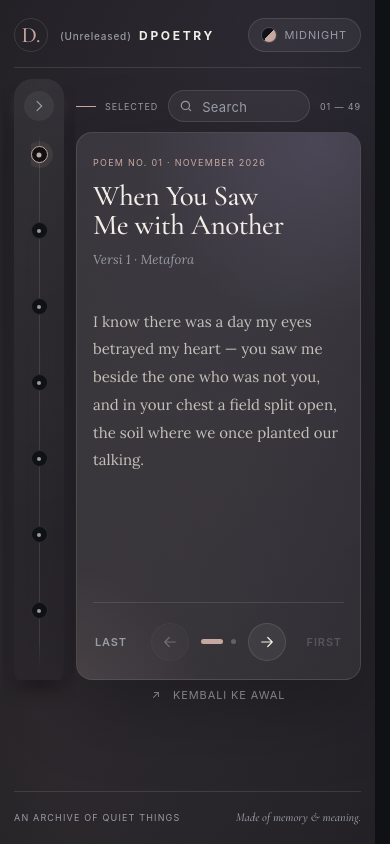
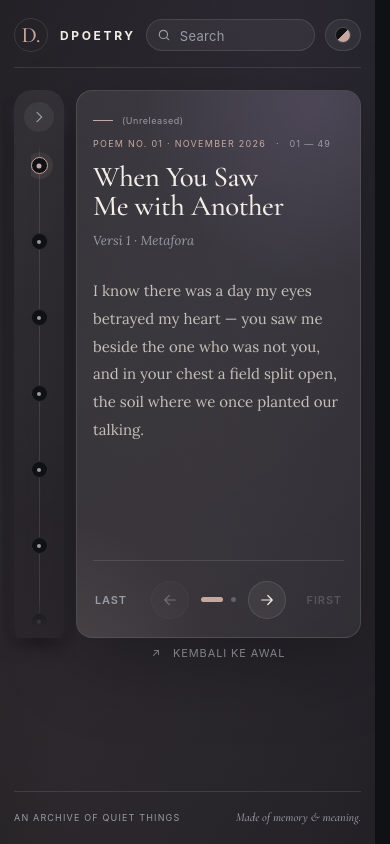
Before and after one commit to abdani/dpoetry, a plain HTML site: page index.html in a window 390 px wide. Drawn offline with nearby package versions, Linux system fonts and the light colour scheme.

Commit message:
Move search to the header, "(Unreleased)" into the card
- Header: D. DPOETRY | search | theme (theme button is swatch-only on phones)
- "(Unreleased)" label sits top-left inside the card, above "POEM NO."
- Poem counter moves next to the date in the card kicker
- Rail aligned with the card's top and bottom edges
- Content area hidden until the first render so nothing jumps on load

Co-Authored-By: Claude Opus 5.5 <noreply@anthropic.com>

```diff
--- a/index.html
+++ b/index.html
@@ -1,5 +1,5 @@
 <!doctype html>
-<html lang="id">
+<html lang="id" class="boot">
 <head>
 <meta charset="utf-8">
 <meta name="viewport" content="width=device-width, initial-scale=1">
@@ -46,12 +46,11 @@ body{margin:0;min-height:100vh;color:var(--text);font-family:var(--sans);transit
 button{font:inherit;color:inherit}
 button:focus-visible{outline:2px solid var(--accent);outline-offset:4px}
 .app{--gutter:44px;--nav-w:270px;--rail-w:58px;--rail-scale:.2148;--nav-r:24px;--node:21px;--pad-r:20px;--pad-l:calc(var(--rail-w) / 2 - var(--node) / 2);--nav-gap:clamp(40px,6.5vw,100px);max-width:1440px;margin:auto;padding:28px var(--gutter) 34px;min-height:100vh;display:flex;flex-direction:column}
-.topbar{display:flex;align-items:center;justify-content:space-between;padding:3px 0 26px;border-bottom:1px solid var(--line)}
+.topbar{position:relative;z-index:30;display:flex;align-items:center;justify-content:space-between;gap:14px;padding:3px 0 26px;border-bottom:1px solid var(--line)} /* z-index: search results drop over the navbar and card */
 .brand{display:flex;align-items:center;gap:12px;text-decoration:none;color:var(--text)}
 .brand-mark{width:34px;height:34px;border:1px solid var(--line);border-radius:50%;display:grid;place-items:center;color:var(--accent);font-family:var(--display);font-size:22px}
 .brand-name{font-size:12px;letter-spacing:.22em;font-weight:650;white-space:nowrap}
-.brand-tag{font-size:10px;letter-spacing:.08em;font-weight:500;color:var(--muted);margin-right:.2em}
-.top-meta{display:flex;align-items:center;gap:20px;color:var(--muted);font-size:11px;letter-spacing:.12em;text-transform:uppercase}
+.top-meta{flex:1;min-width:0;display:flex;align-items:center;justify-content:flex-end;gap:20px;color:var(--muted);font-size:11px;letter-spacing:.12em;text-transform:uppercase}
 .theme-toggle,.icon-button{border:1px solid var(--line);background:var(--panel);border-radius:999px;display:inline-flex;align-items:center;justify-content:center;gap:8px;cursor:pointer;transition:background .25s,border-color .25s,transform .25s}
 .theme-toggle{padding:9px 13px;font-size:11px;letter-spacing:.08em}
 .theme-toggle:hover,.icon-button:hover{background:var(--panel-strong);border-color:color-mix(in srgb,var(--accent) 55%,var(--line))}
@@ -65,6 +64,9 @@ button:focus-visible{outline:2px solid var(--accent);outline-offset:4px}
 .theme-option[aria-pressed="true"]{background:color-mix(in srgb,var(--accent) 16%,transparent);font-weight:600}
 .theme-option .swatch{width:20px;height:20px}
 /* Layout reserves room for the floating navbar, so it never covers the poem */
+/* hidden until the first render + placeNav(): if the browser paints before the (large) script runs, the rail and the
+   placeholder card would visibly jump into place (measured: load CLS 0.13 on 1 of 3 loads) */
+.boot .layout{visibility:hidden}
 /* no transition here: animating padding re-lays out the whole reader every frame. setNav() slides the reader with a transform (FLIP) */
 .layout{display:flex;flex:1;padding:55px 0 40px calc(var(--nav-w) + var(--nav-gap))}
 .nav-collapsed .layout{padding-left:calc(var(--rail-w) + var(--nav-gap))}
@@ -114,15 +116,15 @@ button:focus-visible{outline:2px solid var(--accent);outline-offset:4px}
 .timeline-note{margin:34px 0 0 37px;padding-top:17px;border-top:1px solid var(--line);max-width:170px;color:var(--muted);font:italic 500 15px/1.6 var(--display)}
 /* right-aligned: the card's right edge lines up with the header (theme button) instead of floating in the middle */
 .reader{flex:1;min-width:0;max-width:880px;margin:0 0 0 auto;display:flex;flex-direction:column;justify-content:flex-start} /* top-aligned: a taller poem must not shift the column (the rail is aligned to it) */
-.reader-top{position:relative;z-index:5;display:flex;justify-content:space-between;align-items:center;gap:14px;margin-bottom:15px}
-.reader-tools{flex:1;min-width:0;display:flex;align-items:center;justify-content:flex-end;gap:14px}
+.collection-label.release-label{text-transform:none;letter-spacing:.06em;margin-bottom:12px} /* top-left inside the card, above "POEM NO." */
 /* Search: pill input next to the counter; results drop down over the card (max 4, 2-line snippet) */
-.search{flex:0 1 240px;min-width:0;height:34px;padding:0 12px;display:flex;align-items:center;gap:7px;border:1px solid var(--line);border-radius:999px;background:var(--panel);color:var(--muted);transition:border-color .25s,background .25s}
+.search{flex:0 1 220px;min-width:0;height:34px;padding:0 12px;display:flex;align-items:center;gap:7px;border:1px solid var(--line);border-radius:999px;background:var(--panel);color:var(--muted);transition:border-color .25s,background .25s}
 .search:focus-within{border-color:color-mix(in srgb,var(--accent) 60%,var(--line));background:var(--panel-strong)}
 .search svg{flex:none}
 .search input{flex:1;min-width:0;height:100%;border:0;background:none;outline:none;color:var(--text);font:13px var(--sans);letter-spacing:.02em}
 .search input::placeholder{color:var(--muted);font-size:13px} /* typed text stays 16px on phones (no iOS zoom); the hint matches the labels */
-.search-results{position:absolute;top:calc(100% + 8px);right:0;width:min(400px,100%);max-height:min(620px,calc(100dvh - 230px));overflow-y:auto;overscroll-behavior:contain;scrollbar-width:thin;padding:6px;border:1px solid var(--line);border-radius:16px;background:color-mix(in srgb,var(--bg) 92%,transparent);backdrop-filter:blur(18px);-webkit-backdrop-filter:blur(18px);box-shadow:var(--nav-shadow)}
+/* anchored to the header (the nearest positioned box); reset the header's uppercase label styling */
+.search-results{position:absolute;top:calc(100% + 8px);right:0;width:min(400px,100%);max-height:min(620px,calc(100dvh - 110px));text-transform:none;letter-spacing:normal;overflow-y:auto;overscroll-behavior:contain;scrollbar-width:thin;padding:6px;border:1px solid var(--line);border-radius:16px;background:color-mix(in srgb,var(--bg) 92%,transparent);backdrop-filter:blur(18px);-webkit-backdrop-filter:blur(18px);box-shadow:var(--nav-shadow)}
 .result{display:block;width:100%;padding:10px 12px;border:0;border-radius:11px;background:none;text-align:left;cursor:pointer}
 .result:hover,.result:focus-visible{background:var(--panel-strong)}
 .result-title{display:block;font:500 19px/1.2 var(--display);color:var(--text)}
@@ -137,14 +139,15 @@ button:focus-visible{outline:2px solid var(--accent);outline-offset:4px}
 @media(pointer:coarse){.search-all kbd{display:none}.search-all .key-search{display:block}}
 mark{background:color-mix(in srgb,var(--accent) 32%,transparent);color:inherit;border-radius:3px;padding:0 1px}
 /* 16px on phones: iOS Safari zooms the page when focusing a smaller input */
-@media(max-width:650px){.reader-top,.reader-tools{gap:10px}.search{height:32px;padding:0 10px}.search input{font-size:16px}}
+@media(max-width:650px){.topbar,.top-meta{gap:10px}.search{flex:1 1 auto;height:32px;padding:0 10px}.search input{font-size:16px}#themeText{display:none}.theme-toggle{padding:8px 10px}} /* phones: theme button = swatch only, search takes the room */
 .collection-label{display:flex;align-items:center;gap:9px;color:var(--muted);font-size:10px;letter-spacing:.18em;text-transform:uppercase}
 .collection-label:before{content:"";width:20px;height:1px;background:var(--accent)}
 .reader-count{font-size:10px;letter-spacing:.13em;color:var(--muted);white-space:nowrap}
 .poem-card{position:relative;isolation:isolate;overflow:hidden;min-height:578px;border:1px solid var(--line);border-radius:22px;background:linear-gradient(145deg,var(--panel-strong),var(--panel));box-shadow:var(--shadow);display:flex;flex-direction:column;padding:clamp(30px,5vw,68px) clamp(27px,6vw,82px) 26px}
 .poem-card:before{content:"";position:absolute;z-index:-1;width:380px;height:380px;right:-150px;top:-180px;border-radius:50%;background:radial-gradient(circle,color-mix(in srgb,var(--accent2) 18%,transparent),transparent 68%);pointer-events:none}
 .poem-card:after{content:"";position:absolute;z-index:-1;width:320px;height:320px;left:-180px;bottom:-200px;border-radius:50%;background:radial-gradient(circle,color-mix(in srgb,var(--accent) 14%,transparent),transparent 68%);pointer-events:none}
-.card-kicker{font-size:10px;letter-spacing:.22em;text-transform:uppercase;color:var(--accent);margin-bottom:20px}
+.card-kicker{display:flex;flex-wrap:wrap;align-items:baseline;gap:4px 10px;font-size:10px;letter-spacing:.22em;text-transform:uppercase;color:var(--accent);margin-bottom:20px}
+.card-kicker .reader-count:before{content:"·";margin-right:10px;color:var(--accent)} /* "POEM NO. 02 · NOVEMBER 2026 · 02 — 49" */
 .poem-heading{font:500 clamp(46px,6.4vw,82px)/1 var(--display);letter-spacing:-.02em;margin:0;max-width:760px}
 .poem-subtitle{font:italic 16px/1.6 var(--serif);color:var(--muted);margin:16px 0 35px}
 .poem-body{font:clamp(16px,1.35vw,19px)/1.9 var(--serif);color:var(--soft);white-space:pre-line;max-width:590px;min-height:190px;margin-block:auto;animation:pageIn .65s cubic-bezier(.2,.7,.2,1) both}
@@ -194,17 +197,22 @@ mark{background:color-mix(in srgb,var(--accent) 32%,transparent);color:inherit;b
 @media(prefers-reduced-motion:reduce){*,*:before,*:after{scroll-behavior:auto!important;animation:none!important;transition:none!important}}
 @media(max-width:850px){.app{--gutter:25px;--nav-w:224px;--rail-scale:.2589;--nav-gap:28px;--pad-r:15px;padding:22px var(--gutter)}.timeline{padding:14px var(--pad-r) 18px var(--pad-l)}.timeline-heading{font-size:26px}.timeline-intro{font-size:11px;margin-bottom:26px}.poem-title{font-size:14px}.poem-link{gap:12px}.timeline-note{display:none}.poem-card{min-height:548px;padding:38px 30px 23px}}
 /* Phone: vertical rail stays on the left (collapsed by default); expanded it floats over the poem */
-@media(max-width:650px){.app{--gutter:14px;--nav-w:224px;--rail-w:50px;--rail-scale:.2232;--nav-r:18px;--node:17px;--pad-r:12px;--nav-gap:12px;padding:15px var(--gutter) 20px}.topbar{padding-bottom:15px}.top-meta .edition{display:none}.layout,.nav-collapsed .layout{padding:22px 0 24px calc(var(--rail-w) + var(--nav-gap))}.timeline{padding:12px var(--pad-r) 12px var(--pad-l)}.app:not(.nav-collapsed) .timeline{background:var(--bg);transition:clip-path .55s cubic-bezier(.2,.7,.2,1),background 0s}.nav-head{display:none}.poem-list{gap:4px;--rail-x:8px}.poem-link{gap:9px;padding:7px 6px 7px 0;border-radius:0 10px 10px 0}.node:after{width:4px;height:4px}.poem-title{font-size:14px;margin:0 0 3px}.poem-date{font-size:9px;letter-spacing:.08em}.reader-top{margin-bottom:10px}.collection-label,.reader-count{font-size:9px;letter-spacing:.1em}.poem-card{min-height:548px;border-radius:16px;padding:24px 16px 16px}.card-kicker{font-size:9px;letter-spacing:.14em;margin-bottom:14px}.poem-heading{font-size:clamp(33px,9.6vw,48px)}.poem-heading.long{font-size:clamp(26px,7.4vw,35px)}.poem-subtitle{font-size:13px;margin:10px 0 20px}.poem-body{font-size:15px;line-height:1.85;min-height:200px}.poem-footer{padding-top:18px}.nav-button{width:38px;height:38px}.page-nav{gap:12px}.jump-word{display:none}.jump-button{letter-spacing:.08em}.bottomline{font-size:9px}.bottomline span:last-child{font-size:12px}}
-@media(max-width:380px){.app{--nav-gap:10px}.brand{gap:9px}.brand-name{letter-spacing:.14em}#themeText{display:none}.poem-card{padding:20px 13px 14px}.poem-body{font-size:14.5px}.collection-label:before{display:none}.theme-toggle{padding:8px 10px}}
+@media(max-width:650px){.app{--gutter:14px;--nav-w:224px;--rail-w:50px;--rail-scale:.2232;--nav-r:18px;--node:17px;--pad-r:12px;--nav-gap:12px;padding:15px var(--gutter) 20px}.topbar{padding-bottom:15px}.top-meta .edition{display:none}.layout,.nav-collapsed .layout{padding:22px 0 24px calc(var(--rail-w) + var(--nav-gap))}.timeline{padding:12px var(--pad-r) 12px var(--pad-l)}.app:not(.nav-collapsed) .timeline{background:var(--bg);transition:clip-path .55s cubic-bezier(.2,.7,.2,1),background 0s}.nav-head{display:none}.poem-list{gap:4px;--rail-x:8px}.poem-link{gap:9px;padding:7px 6px 7px 0;border-radius:0 10px 10px 0}.node:after{width:4px;height:4px}.poem-title{font-size:14px;margin:0 0 3px}.poem-date{font-size:9px;letter-spacing:.08em}.collection-label,.reader-count{font-size:9px;letter-spacing:.1em}.poem-card{min-height:548px;border-radius:16px;padding:24px 16px 16px}.card-kicker{font-size:9px;letter-spacing:.14em;margin-bottom:14px}.poem-heading{font-size:clamp(33px,9.6vw,48px)}.poem-heading.long{font-size:clamp(26px,7.4vw,35px)}.poem-subtitle{font-size:13px;margin:10px 0 20px}.poem-body{font-size:15px;line-height:1.85;min-height:200px}.poem-footer{padding-top:18px}.nav-button{width:38px;height:38px}.page-nav{gap:12px}.jump-word{display:none}.jump-button{letter-spacing:.08em}.bottomline{font-size:9px}.bottomline span:last-child{font-size:12px}}
+@media(max-width:380px){.app{--nav-gap:10px}.card-kicker .reader-count:before{display:none}.brand{gap:9px}.brand-name{letter-spacing:.14em}#themeText{display:none}.poem-card{padding:20px 13px 14px}.poem-body{font-size:14.5px}.collection-label:before{display:none}.theme-toggle{padding:8px 10px}}
 </style>
 </head>
 <body>
 <div class="app">
   <header class="topbar">
-    <a class="brand" href="#" aria-label="(Unreleased) DPOETRY home">
-      <span class="brand-mark">D.</span><span class="brand-name"><span class="brand-tag">(Unreleased)</span> DPOETRY</span>
+    <a class="brand" href="#" aria-label="DPOETRY home">
+      <span class="brand-mark">D.</span><span class="brand-name">DPOETRY</span>
     </a>
     <div class="top-meta"><span class="edition">A SMALL POETRY ARCHIVE</span>
+      <div class="search" role="search">
+        <svg aria-hidden="true" width="14" height="14" viewBox="0 0 24 24" fill="none" stroke="currentColor" stroke-width="2" stroke-linecap="round"><circle cx="11" cy="11" r="7"/><path d="m20 20-3.5-3.5"/></svg>
+        <input id="searchInput" type="search" placeholder="Search" enterkeyhint="search" aria-label="Cari kata di puisi" aria-controls="searchResults" autocomplete="off" spellcheck="false">
+        <div class="search-results" id="searchResults" aria-live="polite" hidden></div>
+      </div>
       <button class="theme-toggle" id="themeToggle" type="button" popovertarget="themeMenu" aria-haspopup="true" aria-label="Pilih tema"><span class="swatch" style="--sw-bg:var(--bg);--sw-accent:var(--accent)"></span><span id="themeText">MIDNIGHT</span></button>
       <div class="theme-menu" id="themeMenu" popover aria-label="Pilih tema"></div>
     </div>
@@ -224,19 +232,9 @@ mark{background:color-mix(in srgb,var(--accent) 32%,transparent);color:inherit;b
     </aside></div>
 
     <section class="reader" aria-label="Pembaca puisi">
-      <div class="reader-top">
-        <div class="collection-label">Selected</div>
-        <div class="reader-tools">
-          <div class="search" role="search">
-            <svg aria-hidden="true" width="14" height="14" viewBox="0 0 24 24" fill="none" stroke="currentColor" stroke-width="2" stroke-linecap="round"><circle cx="11" cy="11" r="7"/><path d="m20 20-3.5-3.5"/></svg>
-            <input id="searchInput" type="search" placeholder="Search" enterkeyhint="search" aria-label="Cari kata di puisi" aria-controls="searchResults" autocomplete="off" spellcheck="false">
-            <div class="search-results" id="searchResults" aria-live="polite" hidden></div>
-          </div>
-          <div class="reader-count" id="readerCount">01 — 04</div>
-        </div>
-      </div>
       <article class="poem-card" id="poemCard" aria-live="polite">
-        <div class="card-kicker" id="poemKicker">POEM No. 01 · NOVEMBER 2026</div>
+        <div class="collection-label release-label">(Unreleased)</div>
+        <div class="card-kicker"><span id="poemKicker">POEM No. 01 · NOVEMBER 2026</span><span class="reader-count" id="readerCount">01 — 49</span></div>
         <h2 class="poem-heading" id="poemHeading">Star Vessel</h2>
         <p class="poem-subtitle" id="poemSubtitle">Untuk seseorang yang ingin kujadikan rumah.</p>
         <div class="poem-body" id="poemBody"></div>
@@ -521,18 +519,19 @@ $("searchInput").addEventListener("keydown",event=>{
 });
 document.addEventListener("click",event=>{if(!event.target.closest(".search"))$("searchResults").hidden=true});
 
-// Align the floating rail with the reader column (instead of the viewport centre):
-// its toggle sits on the "Selected" row's centre line, its bottom is level with the card (min-height), never past the viewport.
+// Align the floating rail with the card (instead of the viewport centre):
+// same top edge, bottom level with the card's min-height, never past the viewport.
 function placeNav(){
  const wrap=document.querySelector(".nav-wrap"),nav=$("timeline"),card=$("poemCard"),
-  row=document.querySelector(".reader-top").getBoundingClientRect(),c=card.getBoundingClientRect(),gutter=parseFloat(getComputedStyle(app).paddingLeft);
- const top=Math.round(row.top+scrollY+row.height/2-$("navToggle").offsetHeight/2-parseFloat(getComputedStyle(nav).paddingTop));
+  c=card.getBoundingClientRect(),gutter=parseFloat(getComputedStyle(app).paddingLeft);
+ const top=Math.round(c.top+scrollY);
  const bottom=Math.min(c.top+scrollY+parseFloat(getComputedStyle(card).minHeight),innerHeight-gutter);
  wrap.style.top=top+"px";wrap.style.transform="none";nav.style.maxHeight=Math.max(160,Math.round(bottom-top))+"px";
 }
 
 renderPoem();
 placeNav();
+document.documentElement.classList.remove("boot");
 addEventListener("resize",placeNav);
 document.fonts.ready.then(placeNav);
 </script>
```
